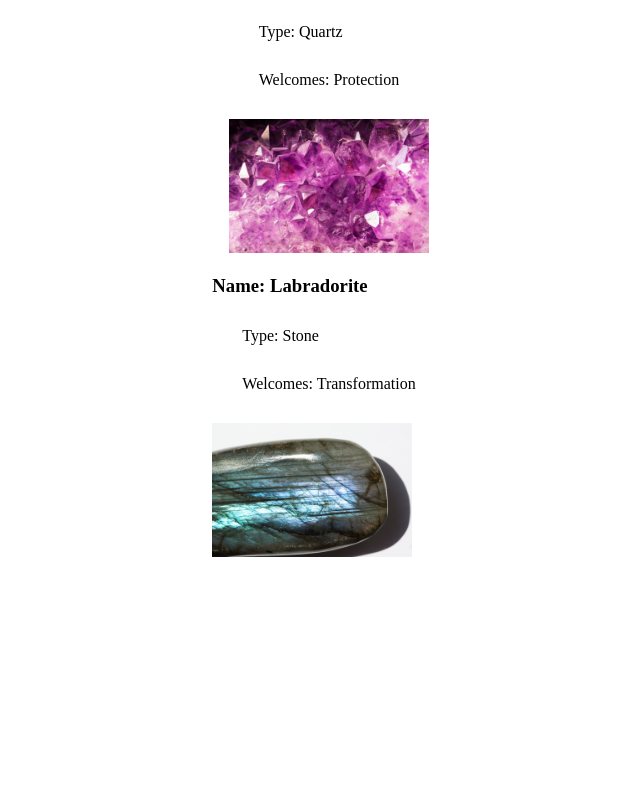
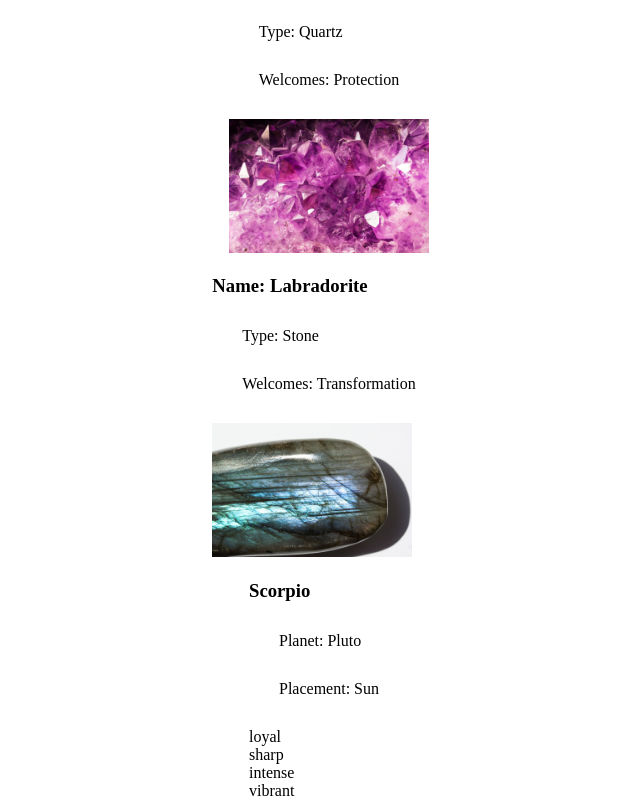
Before and after one commit to delaneyfogarty/display-list, a website with bundled scripts: page index.html in a window 1280 px wide. Shown: the part 1234-2034 px from the top of the page, without its empty margins (311-951 px from the left). Before the commit the page ends 1795 px from the top, so only its background shows below. Built offline with nearby package versions, Linux system fonts and the light colour scheme; files whose address does not match are found by name.

Commit message:
made data and html for array3

```diff
--- a/index.html
+++ b/index.html
@@ -41,6 +41,19 @@
                     <img src="./assets/Citrine.jpg">
                 </div> -->
             </section>
+            <section class="bigthree-list">
+                <div class="bigThree">
+                    <h3>Scorpio</h3>
+                    <p>Planet: Pluto</p>
+                    <p>Placement: Sun</p>
+                    <ul class="attributes">
+                        <li>loyal</li>
+                        <li>sharp</li>
+                        <li>intense</li>
+                        <li>vibrant</li>
+                    </ul>
+                </div>
+            </section>
 
 
     </main>
```
Also changed, not shown: zodiac-data.js (added, +20 -0 lines), array-three.js (deleted).
